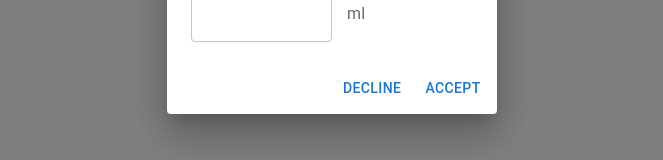
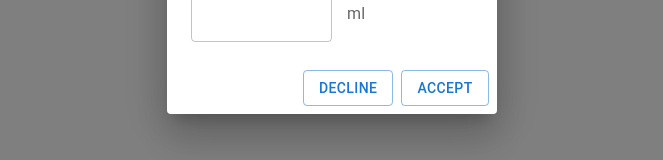
Before and after one commit to bullet03/water_counting, a React (Create React App) app: page / in a window 1280 px wide. Both pictures are taken after a click on the button "add". Shown: the part 432-592 px from the top of the page, without its empty margins (308-971 px from the left). Built offline with nearby package versions, Linux system fonts and the light colour scheme.

Commit message:
feat add variant outlined to buttons

```diff
--- a/src/components/AddDrinkItemModal/AddDrinkItemModal.tsx
+++ b/src/components/AddDrinkItemModal/AddDrinkItemModal.tsx
@@ -40,8 +40,10 @@ export const AddDrinkItemModal: React.FC<IProps> = ({
         </Box>
       </StyledDialogContent>
       <DialogActions>
-        <Button onClick={toggleModal}>Decline</Button>
-        <Button>Accept</Button>
+        <Button variant="outlined" onClick={toggleModal}>
+          Decline
+        </Button>
+        <Button variant="outlined">Accept</Button>
       </DialogActions>
     </Dialog>
   );
```
